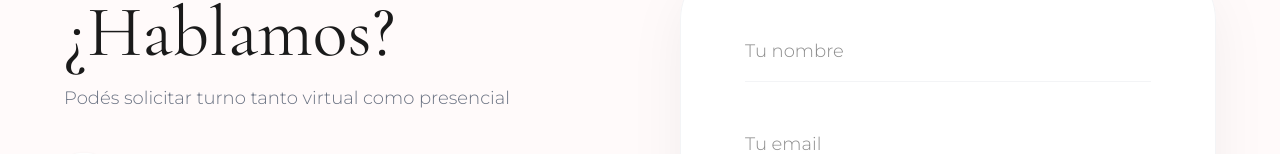
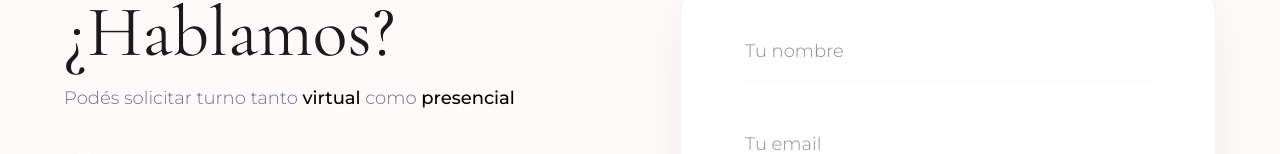
Before and after one commit to danilobassi8/Fiore-landing-page, a React (Vite) app: page / in a window 1280 px wide. Shown: the part 3284-3438 px from the top of the page. Built offline with nearby package versions, Linux system fonts and the light colour scheme.

Commit message:
minor details

```diff
--- a/components/views/Contact.tsx
+++ b/components/views/Contact.tsx
@@ -10,7 +10,7 @@ const Contact: React.FC = () => {
           <div className="flex flex-col justify-start pt-10">
             <h3 className="text-5xl md:text-7xl elegant-font mb-4">¿Hablamos?</h3>
             <p className="text-gray-500 font-light text-lg mb-10 leading-relaxed">
-              Podés solicitar turno tanto virtual como presencial
+              Podés solicitar turno tanto <span className="text-black font-medium">virtual</span> como <span className="text-black font-medium">presencial</span>
             </p>
 
             <div className="space-y-10">
```
